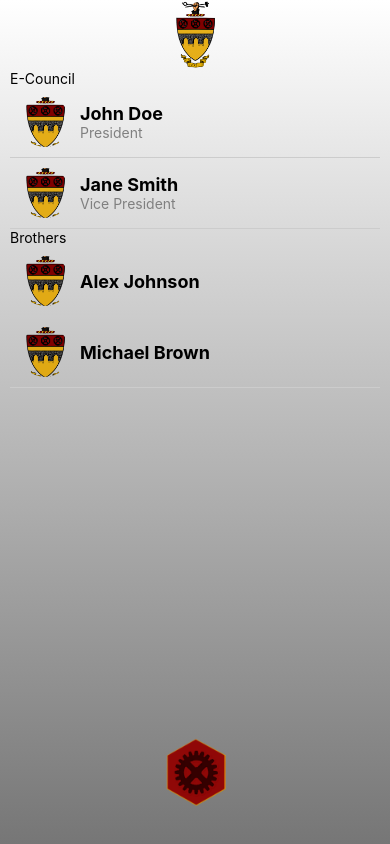
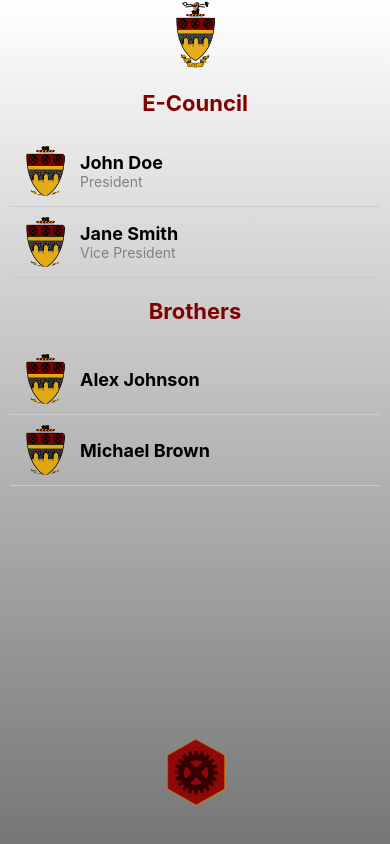
Before and after one commit to lordoftheseas/ThetaTau_App_inital, a React Native app: screen /Brothers in a window 390 px wide. Built offline with nearby package versions, Linux system fonts and the light colour scheme.

Commit message:
Brothers page, header text styling

```diff
--- a/components/BrothersScreen.js
+++ b/components/BrothersScreen.js
@@ -106,6 +106,13 @@ const styles = StyleSheet.create({
     height: 70, // Adjust as needed
     resizeMode: 'contain',
   },
+  headerText: {
+    fontSize: 22,
+    fontWeight: 'bold',
+    color: 'maroon',
+    textAlign: 'center',
+    marginVertical: 20,
+  },
   profileContainer: {
     flexDirection: 'row',
     alignItems: 'center',
--- a/components/EventsScreen.js
+++ b/components/EventsScreen.js
@@ -3,7 +3,6 @@ import { View, Text, Image, TouchableOpacity, ScrollView, StyleSheet } from 'rea
 import { LinearGradient } from 'expo-linear-gradient';
 import { SafeAreaView } from 'react-native-safe-area-context';
 import Swiper from 'react-native-swiper';
-import Lightbox from 'react-native-lightbox';
 
 const EventsScreen = ({ navigation }) => {
   // Sample data for event images and descriptions
```
